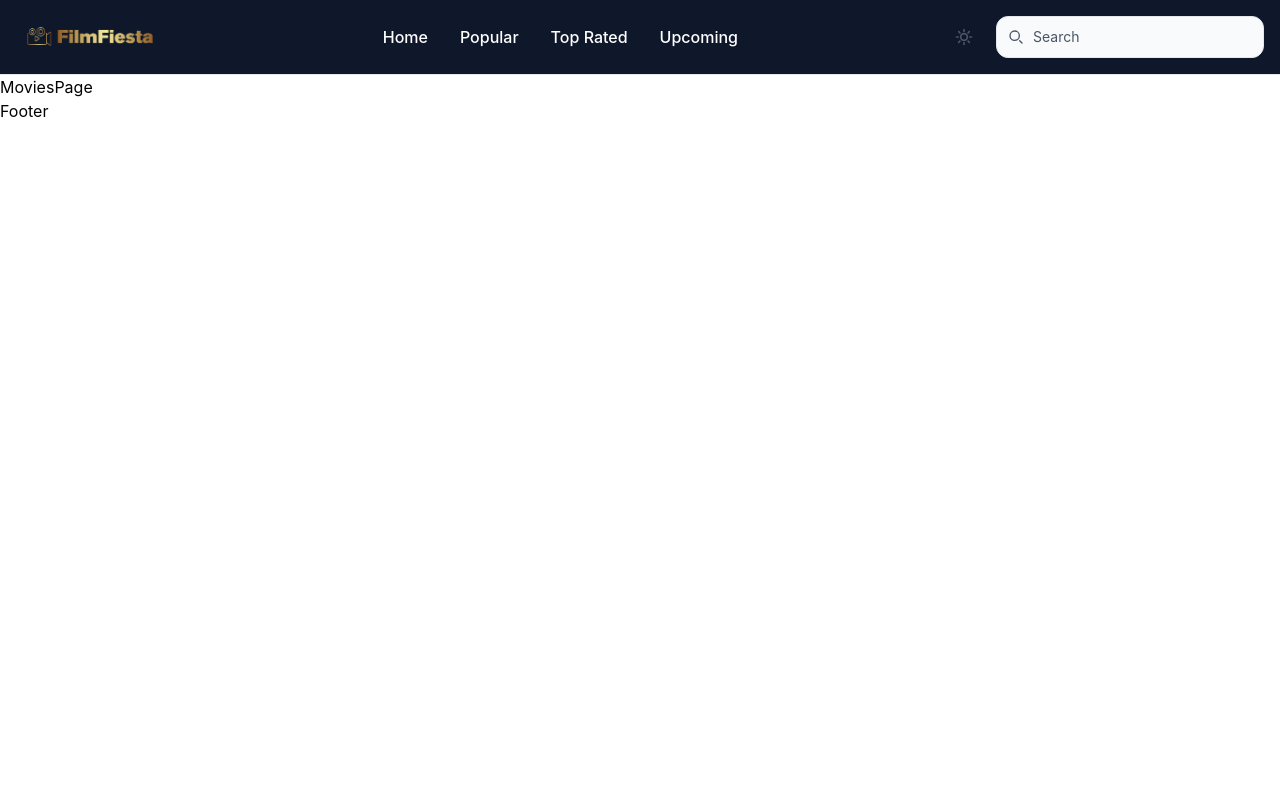
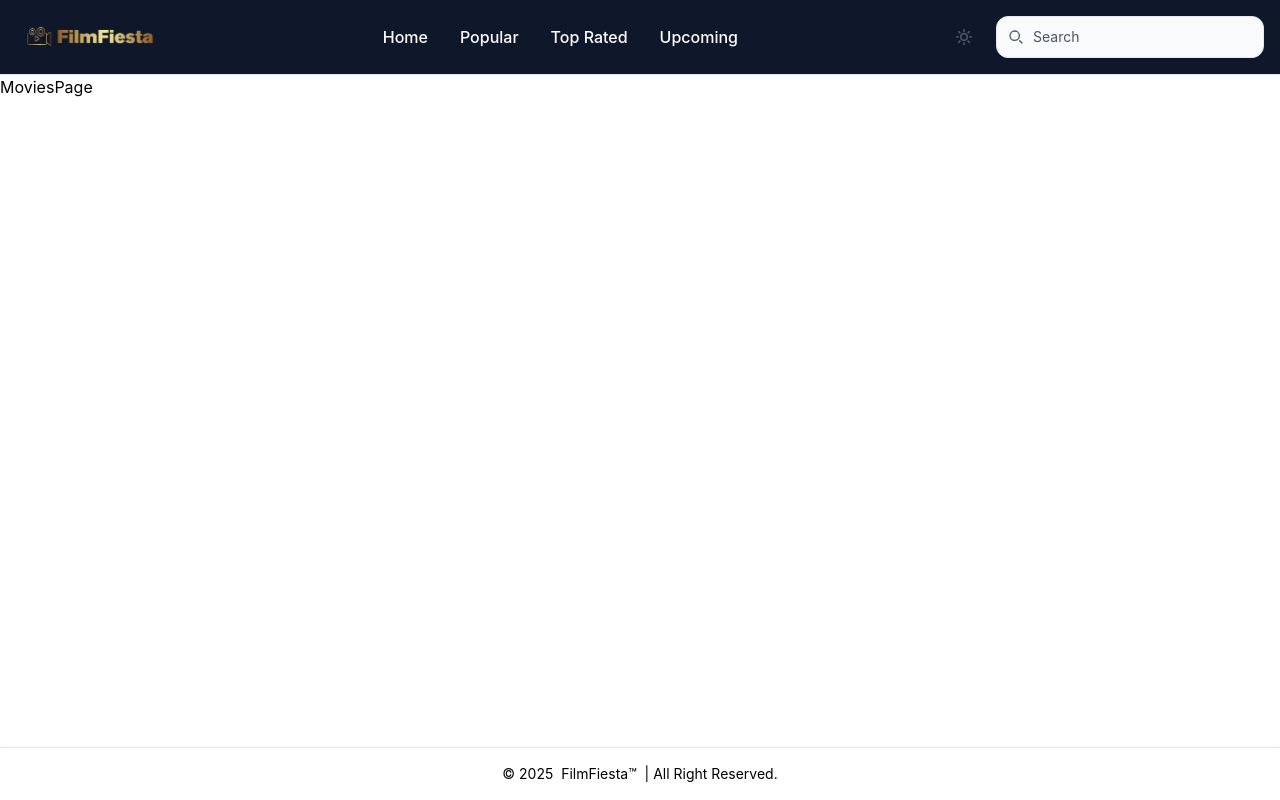
Before and after one commit to hridayyy01/film-fiesta, a React (Vite) app: page / in a window 1280 px wide. Built offline with nearby package versions, Linux system fonts and the light colour scheme.

Commit message:
feat: footer

```diff
--- a/src/components/Footer.jsx
+++ b/src/components/Footer.jsx
@@ -1,9 +1,17 @@
-import React from 'react'
+import React from "react";
 
 function Footer() {
   return (
-    <div>Footer</div>
-  )
+    <footer class="fixed bottom-0 left-0 z-20 w-full p-4 bg-neutral-primary-soft border-t border-default shadow-sm flex">
+      <p className="text-sm w-full text-center">
+        &copy; {new Date().getFullYear()} &nbsp;
+        <a href="https://flowbite.com/" class="hover:underline">
+          FilmFiesta&trade;
+        </a>
+        &nbsp; | All Right Reserved.
+      </p>
+    </footer>
+  );
 }
 
-export default Footer
+export default Footer;
```
